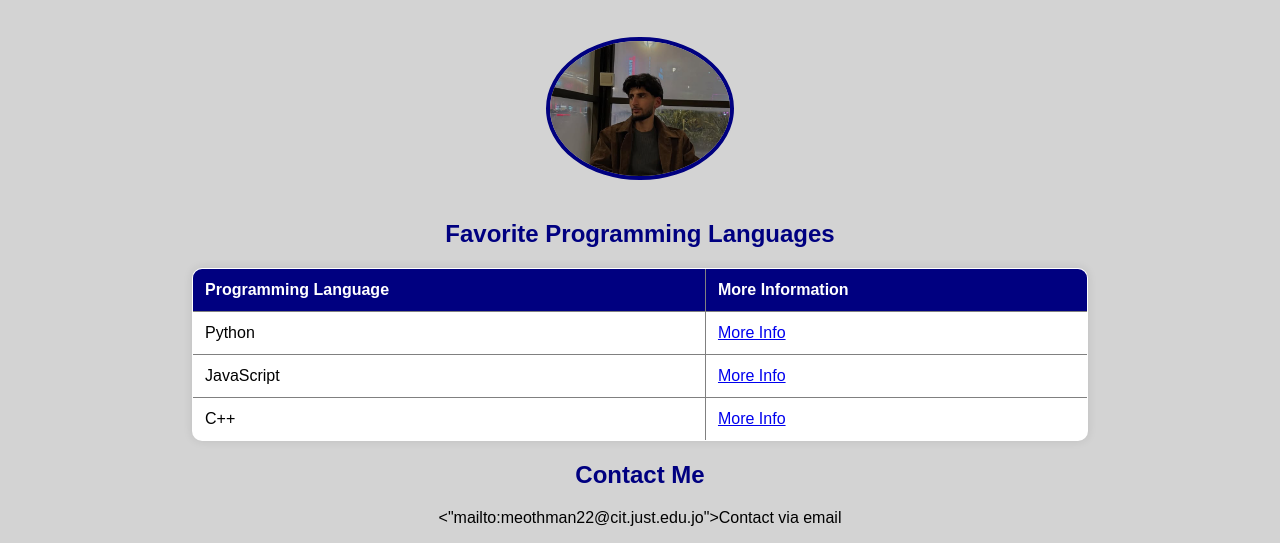
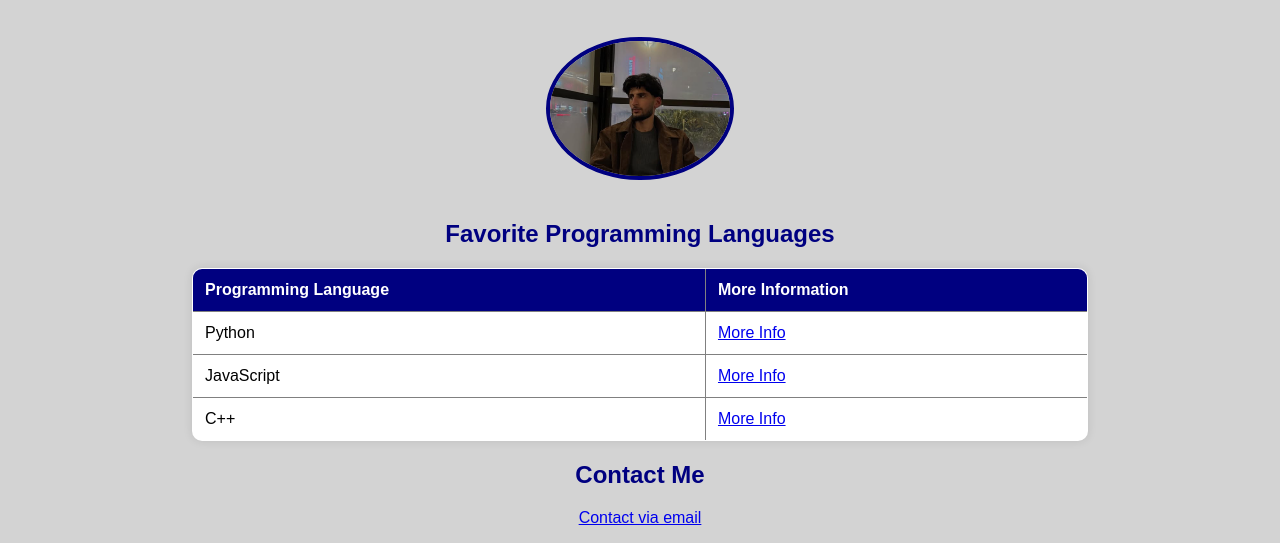
Before and after one commit to Mhmdothmnn/aboutme, a plain HTML site: page index.html in a window 1280 px wide. Shown: the part 393-936 px from the top of the page. Drawn offline with Linux system fonts and the light colour scheme.

Commit message:
Update index.html

```diff
--- a/index.html
+++ b/index.html
@@ -41,6 +41,6 @@
         </tr>
     </table>
     <h2>Contact Me</h2>
-        <p><"mailto:meothman22@cit.just.edu.jo">Contact via email</a></p>
+        <p><a href="mailto:meothman22@cit.just.edu.jo">Contact via email</a></p>
 </body>
 </html>
```
